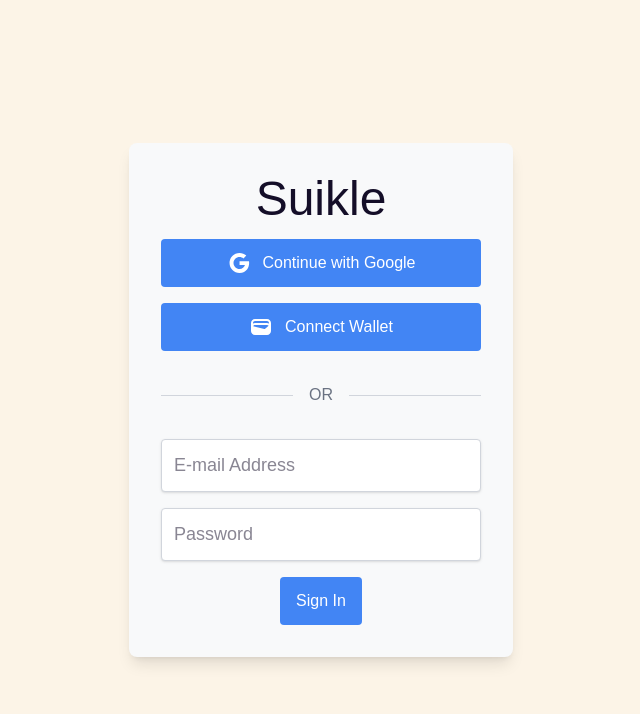
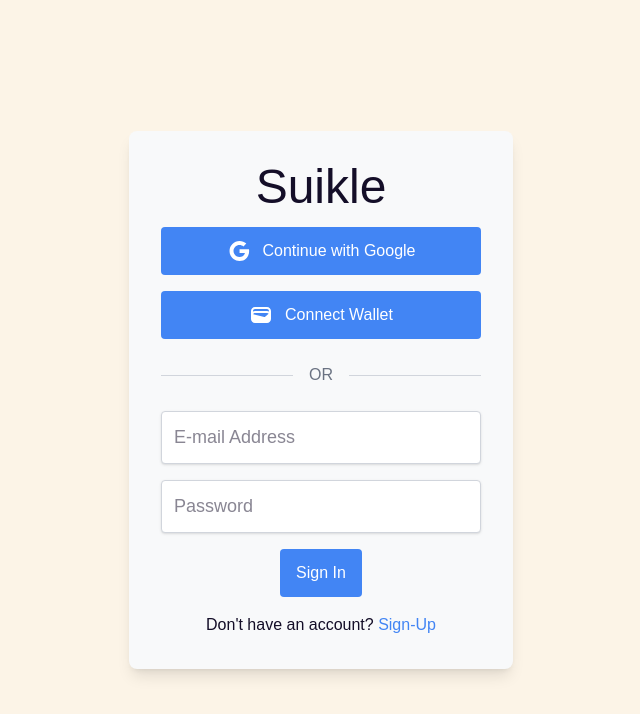
Before and after one commit to AntiAvengers/Lycaon, a React (Vite) app in the folder client/: page / in a window 1280 px wide. Shown: the top 714 px of the page, without its empty margins (319-959 px from the left). Built offline with nearby package versions, Linux system fonts and the light colour scheme.

Commit message:
added and updated singinPG

```diff
--- a/client/src/components/signInPg.jsx
+++ b/client/src/components/signInPg.jsx
@@ -9,7 +9,6 @@ const SignInPg = () => {
                 <h1 className="text-center text-4xl sm:text-6xl md:text-5xl font-medium">
                     Suikle
                 </h1>
-
                 <Link
                     to="/home"
                     className="w-full flex flex-row justify-center items-center gap-3 bg-[#4285F4] rounded px-4 py-3 text-white hover:shadow-lg active:scale-90 active:shadow-innertransition transform duration-200 cursor-pointer"
@@ -17,7 +16,6 @@ const SignInPg = () => {
                     <GoogleIcon />
                     <button>Continue with Google</button>
                 </Link>
-
                 <Link
                     to="/home"
                     className="w-full flex flex-row justify-center items-center gap-3 bg-[#4285F4] rounded px-4 py-3 text-white hover:shadow-lg active:scale-90 active:shadow-innertransition transform duration-200 cursor-pointer"
@@ -25,13 +23,11 @@ const SignInPg = () => {
                     <WalletIcon />
                     <button>Connect Wallet</button>
                 </Link>
-
-                <div className="w-full flex items-center my-4">
+                <div className="w-full flex items-center my-2">
                     <div className="flex-grow border-t border-gray-300"></div>
                     <span className="mx-4 text-gray-500">OR</span>
                     <div className="flex-grow border-t border-gray-300"></div>
                 </div>
-
                 <input
                     className="w-full p-3 rounded border-1 border-gray-300 shadow-sm text-[18px] bg-white"
                     type="text"
@@ -48,6 +44,12 @@ const SignInPg = () => {
                 >
                     <button>Sign In</button>
                 </Link>
+                <p>
+                    {"Don't have an account? "}
+                    <Link className="text-[#4285F4] hover:underline">
+                        Sign-Up
+                    </Link>
+                </p>{" "}
             </section>
         </form>
     );
```
